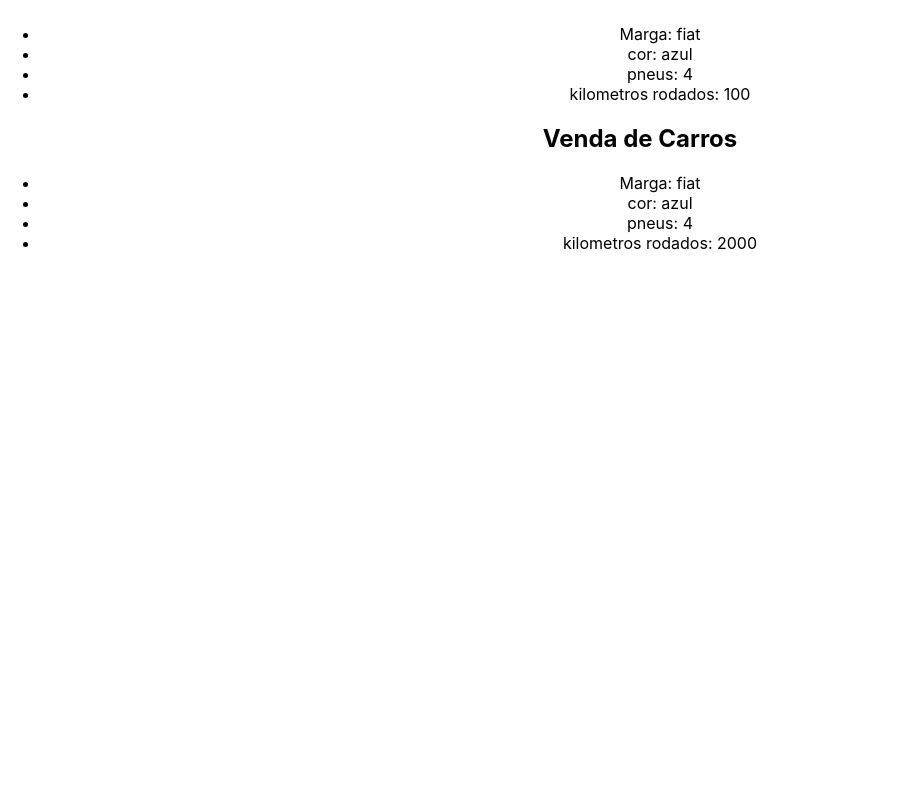
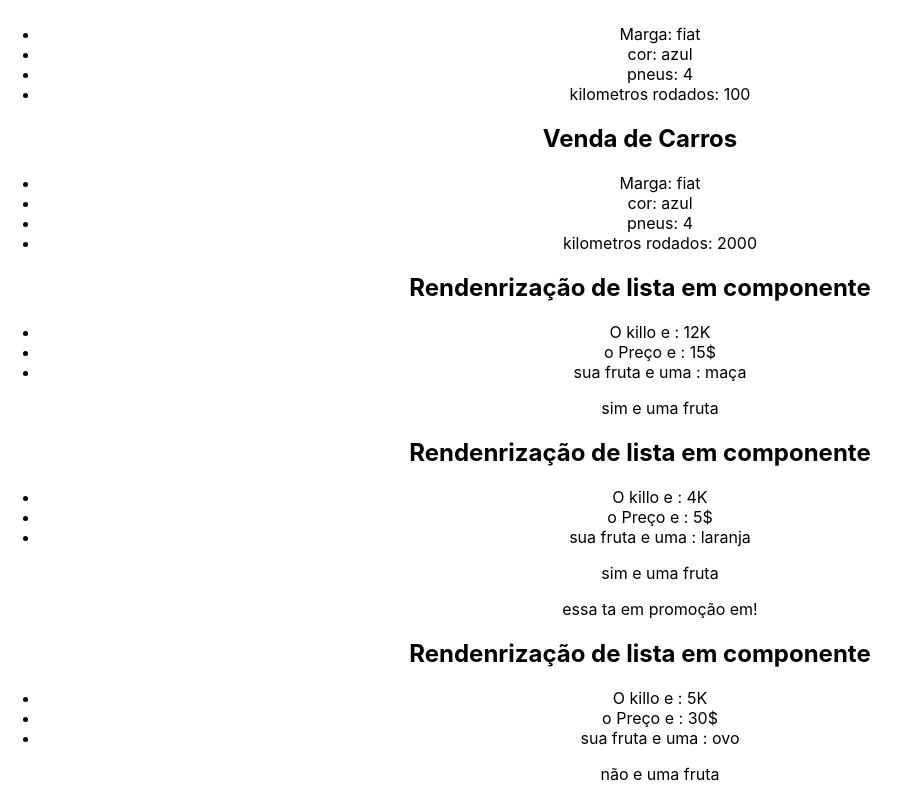
Before and after one commit to Anselmo5/CursoReact, a React (Create React App) app in the folder etapa3/: page / in a window 1280 px wide. Shown: the part 1172-1972 px from the top of the page, without its empty margins (0-910 px from the left). Before the commit the page ends 1441 px from the top, so only its background shows below. Built offline with nearby package versions, Linux system fonts and the light colour scheme.

Commit message:
alteração

```diff
--- a/etapa3/src/App.js
+++ b/etapa3/src/App.js
@@ -9,6 +9,7 @@
 import { useState } from 'react';
 import CardRenderDestruck from './components/CardRenderDestruck';
 import Reutilizacaodecomponents from './components/Reutilizacaodecomponents';
+import ListRenderComponents from './components/ListRenderComponents';
 
 
 
@@ -17,6 +18,11 @@
    const [username,setname] = useState("maria") //valor dinamico (Conteudo props)
   //  const name = "mateus" uma das forma que pode ser feito(Conteudo props)
 
+  const frutas=[ // sintaxe de um array
+    {id : 1, killo : "12K", preco: "15$", empromocao:false,fruta: "maça", euma:true },
+    {id : 2, killo : "4K", preco: "5$", empromocao:true, fruta: "laranja", euma:true },
+    {id : 3, killo : "5K", preco: "30$", empromocao:false, fruta: "ovo", euma: false },
+  ]
   return (
     <div className="App">
       <h2> Terceira cessão do curso</h2>
@@ -36,6 +42,17 @@
       <Reutilizacaodecomponents marga="fiat" cor="azul" pneus={4} km={0} nemCar={true} />
       <Reutilizacaodecomponents marga="fiat" cor="azul" pneus={4} km={100} nemCar={false} />
       <Reutilizacaodecomponents marga="fiat" cor="azul" pneus={4} km={2000} nemCar={false} />
+      {frutas.map(frutas =>(
+        <ListRenderComponents
+          killo={frutas.killo}
+          preco={frutas.preco}
+          empromocao={frutas.empromocao}
+          fruta={frutas.fruta}
+          euma={frutas.euma}
+
+        />
+
+      )) }
 
     </div>
 
--- /dev/null
+++ b/etapa3/src/components/ListRenderComponents.js
@@ -0,0 +1,19 @@
+import React from 'react'
+
+const ListRenderComponents = ({killo,preco,fruta,empromocao,euma}) => {
+  return (
+    <div>
+        <h2> Rendenrização de lista em componente</h2>
+      <ul>
+        <li>O killo e : {killo} </li>
+        <li> o Preço e : {preco} </li>
+        <li> sua fruta e uma : {fruta} </li>
+        {euma && <p> sim e uma fruta</p>}
+        {!euma && <p> não e uma fruta</p> }
+         {empromocao && <p>essa ta em promoção em!</p>}
+      </ul>
+    </div>
+  )
+}
+
+export default ListRenderComponents
```
